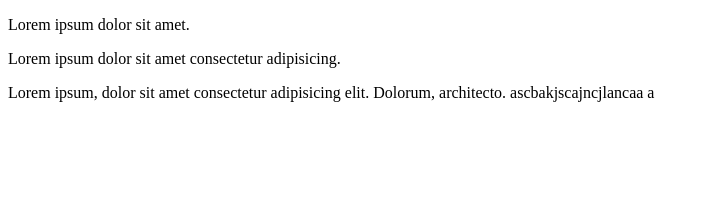
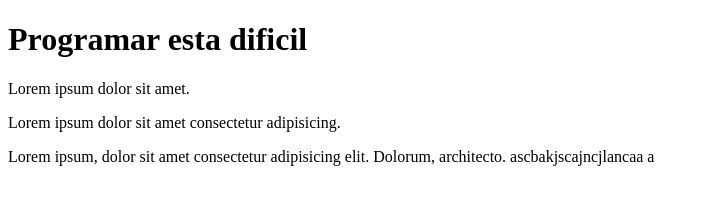
Before and after one commit to camilora89/prueba_git, a plain HTML site: page index.html in a window 1280 px wide. Shown: the whole page, without its empty margins (0-709 px from the left). Drawn offline with Linux system fonts and the light colour scheme.

Commit message:
tercerCommit

```diff
--- a/index.html
+++ b/index.html
@@ -8,6 +8,7 @@
     <title>Document</title>
 </head>
 <body>
+    <h1>Programar esta dificil</h1>
     <div>
         <p>
             Lorem ipsum dolor sit amet.
```
